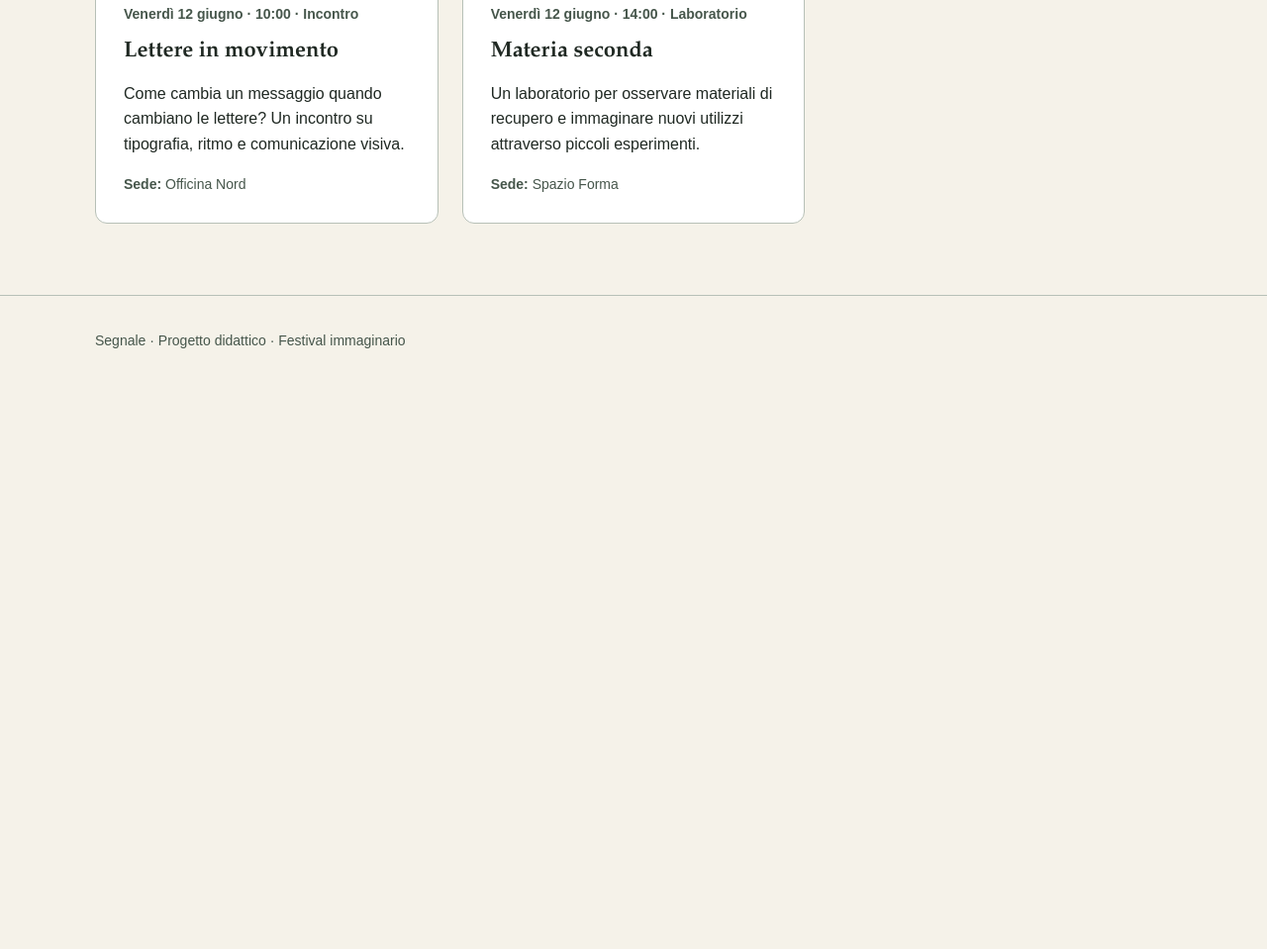
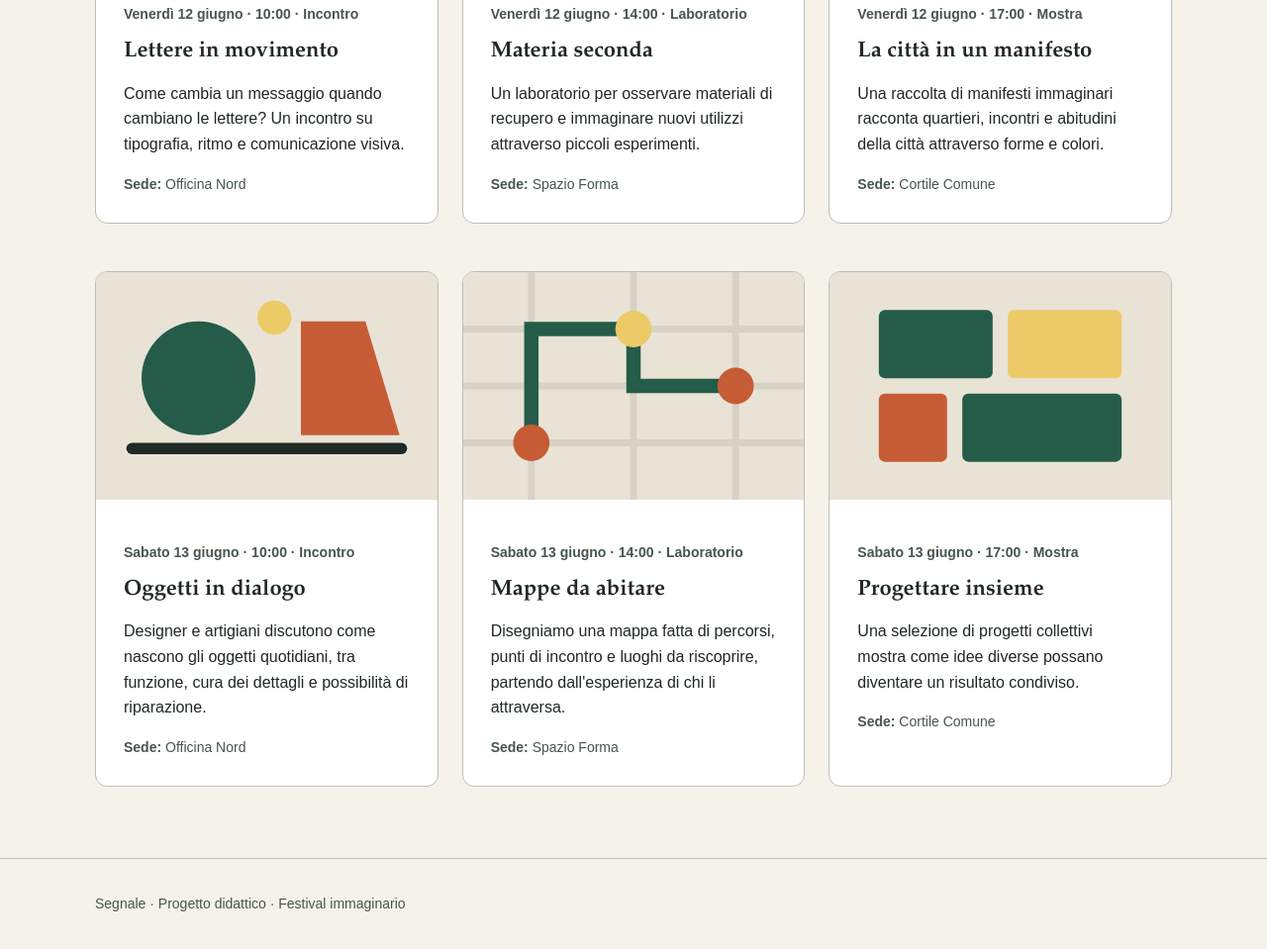
Before and after one commit to robertasalvemini/festival-segnale, a plain HTML site: page programma.html in a window 1280 px wide. Shown: the part 812-1771 px from the top of the page at 99% size. Before the commit the page ends 1201 px from the top, so only its background shows below. Drawn offline with Linux system fonts and the light colour scheme.

Commit message:
Aggiunta schede programma

```diff
--- a/programma.html
+++ b/programma.html
@@ -48,7 +48,42 @@
             <p class="event-place"><strong>Sede:</strong> Spazio Forma</p>
           </div>
         </article>
-        <!-- Aggiungere qui gli altri quattro eventi indicati in istruzioni/CONTENUTI-EVENTI.md. -->
+        <article class="event-card">
+          <img src="assets/citta-manifesto.svg" alt="Rettangoli colorati compongono una città astratta" width="900" height="600">
+          <div class="event-body">
+            <p class="event-meta">Venerdì 12 giugno · 17:00 · Mostra</p>
+            <h3>La città in un manifesto</h3>
+            <p>Una raccolta di manifesti immaginari racconta quartieri, incontri e abitudini della città attraverso forme e colori.</p>
+            <p class="event-place"><strong>Sede:</strong> Cortile Comune</p>
+          </div>
+        </article>
+        <article class="event-card">
+          <img src="assets/oggetti-dialogo.svg" alt="Due forme geometriche si fronteggiano sopra una linea comune" width="900" height="600">
+          <div class="event-body">
+            <p class="event-meta">Sabato 13 giugno · 10:00 · Incontro</p>
+            <h3>Oggetti in dialogo</h3>
+            <p>Designer e artigiani discutono come nascono gli oggetti quotidiani, tra funzione, cura dei dettagli e possibilità di riparazione.</p>
+            <p class="event-place"><strong>Sede:</strong> Officina Nord</p>
+          </div>
+        </article>
+        <article class="event-card">
+          <img src="assets/mappe-abitare.svg" alt="Un percorso collega tre punti su una mappa geometrica" width="900" height="600">
+          <div class="event-body">
+            <p class="event-meta">Sabato 13 giugno · 14:00 · Laboratorio</p>
+            <h3>Mappe da abitare</h3>
+            <p>Disegniamo una mappa fatta di percorsi, punti di incontro e luoghi da riscoprire, partendo dall'esperienza di chi li attraversa.</p>
+            <p class="event-place"><strong>Sede:</strong> Spazio Forma</p>
+          </div>
+        </article>
+        <article class="event-card">
+          <img src="assets/progettare-insieme.svg" alt="Moduli di colori diversi si incastrano in una composizione comune" width="900" height="600">
+          <div class="event-body">
+            <p class="event-meta">Sabato 13 giugno · 17:00 · Mostra</p>
+            <h3>Progettare insieme</h3>
+            <p>Una selezione di progetti collettivi mostra come idee diverse possano diventare un risultato condiviso.</p>
+            <p class="event-place"><strong>Sede:</strong> Cortile Comune</p>
+          </div>
+        </article>
       </div>
     </section>
   </main>
```
